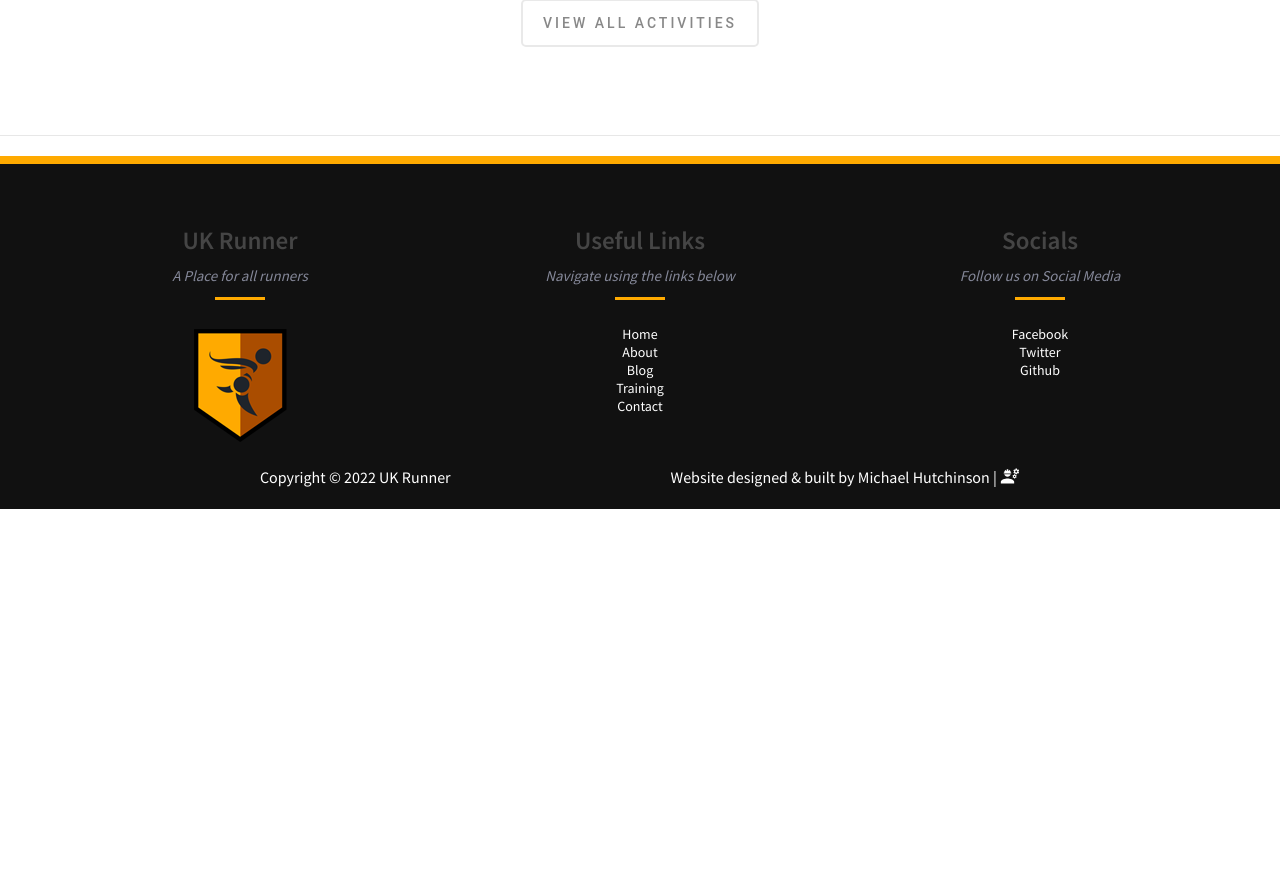
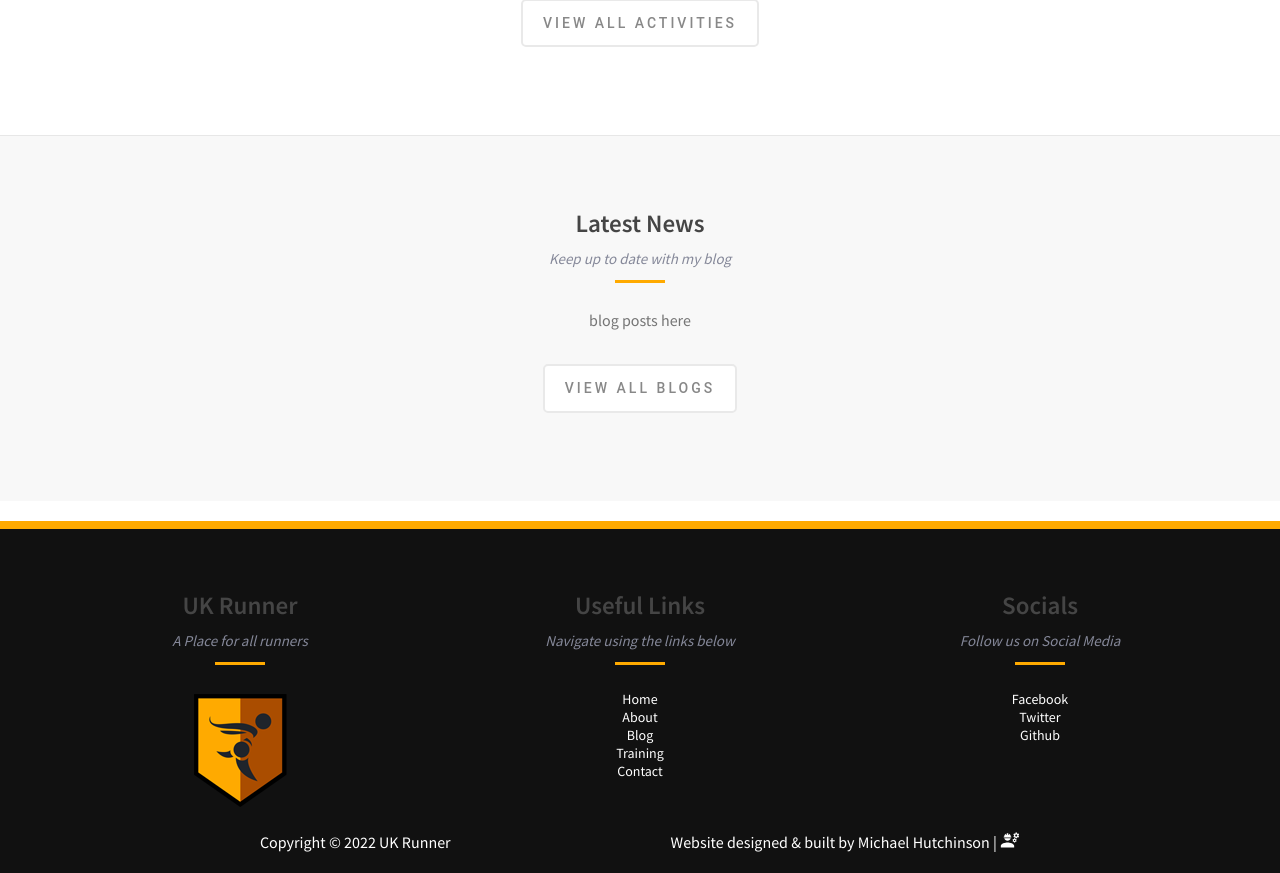
Before and after one commit to Michael-Hutchinson/ukrunner, a React (Vite) app: page / in a window 1280 px wide. Shown: the part 1780-2653 px from the top of the page. Before the commit the page ends 2289 px from the top, so only its background shows below. Built offline with nearby package versions, Linux system fonts and the light colour scheme; no server answers.

Commit message:
feat: add blog to the homepage

```diff
--- a/src/pages/Home/Home.tsx
+++ b/src/pages/Home/Home.tsx
@@ -3,6 +3,7 @@ import React from 'react';
 import PageWrapper from '../../components/PageWrapper/PageWrapper';
 import PageTitles from '../../constants/PageTitles';
 import About from './About/About';
+import Blog from './Blog/Blog';
 import Hero from './Hero/Hero';
 import RecentActivities from './RecentActivities/RecentActivities';
 
@@ -13,6 +14,7 @@ function Home() {
         <Hero />
         <About />
         <RecentActivities />
+        <Blog />
       </>
     </PageWrapper>
   );
```
